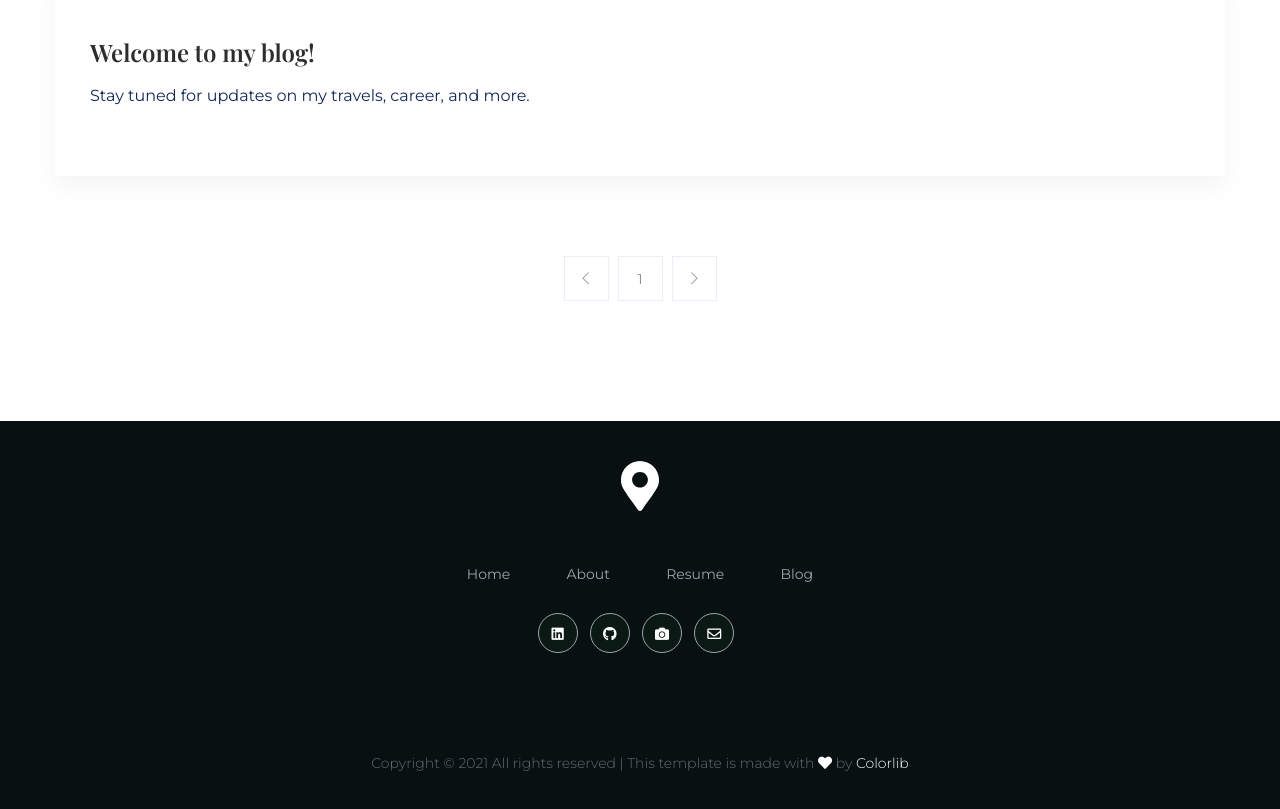
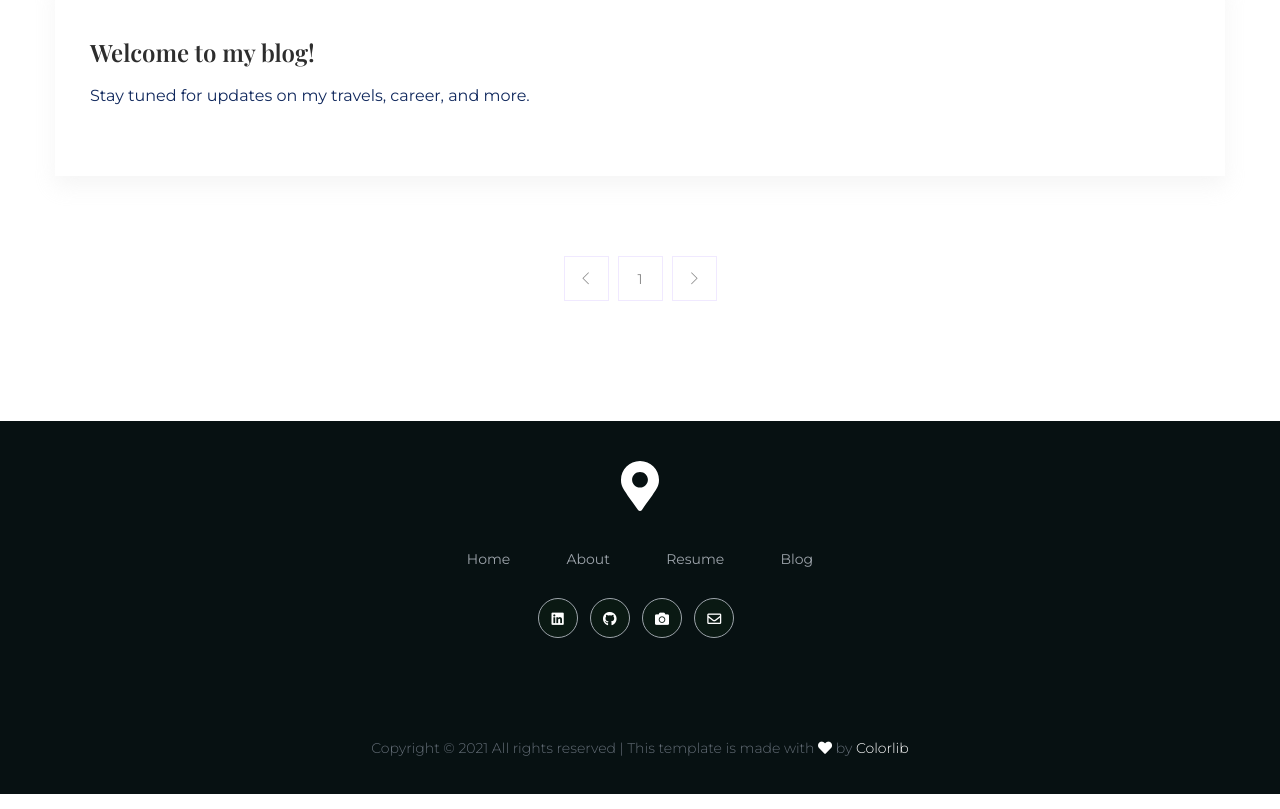
Before and after one commit to katherinekemp/katherinekemp.github.io, a Jekyll site: the page blog.html, which Jekyll copies as it is, in a window 1280 px wide. Shown: the part 1428-2237 px from the top of the page. Built offline with Jekyll 4.4.1, drawn with Linux system fonts in a browser that asks for light colours.

Commit message:
3/4/2021

```diff
--- a/about.html
+++ b/about.html
@@ -136,7 +136,7 @@
                         <div class="col-xl-12">
                             <div class="single-footer-caption mb-50 text-center">
                                 <!-- logo -->
-                                <div class="footer-logo mb-25">
+                                <div class="footer-logo mb-10">
                                     <a href="/"><img src="assets/img/logo/logo.svg" height="50"
                                             style="filter: invert(100%)" alt=""></a>
                                 </div>
--- a/blog.html
+++ b/blog.html
@@ -146,7 +146,7 @@
                         <div class="col-xl-12">
                             <div class="single-footer-caption mb-50 text-center">
                                 <!-- logo -->
-                                <div class="footer-logo mb-25">
+                                <div class="footer-logo mb-10">
                                     <a href="/"><img src="assets/img/logo/logo.svg" height="50"
                                             style="filter: invert(100%)" alt=""></a>
                                 </div>
--- a/elements.html
+++ b/elements.html
@@ -786,7 +786,7 @@
 						<div class="col-xl-12">
 							<div class="single-footer-caption mb-50 text-center">
 								<!-- logo -->
-								<div class="footer-logo mb-25">
+								<div class="footer-logo mb-10">
 									<a href="/"><img src="assets/img/logo/logo.svg" height="50"
 											style="filter: invert(100%)" alt=""></a>
 								</div>
```
